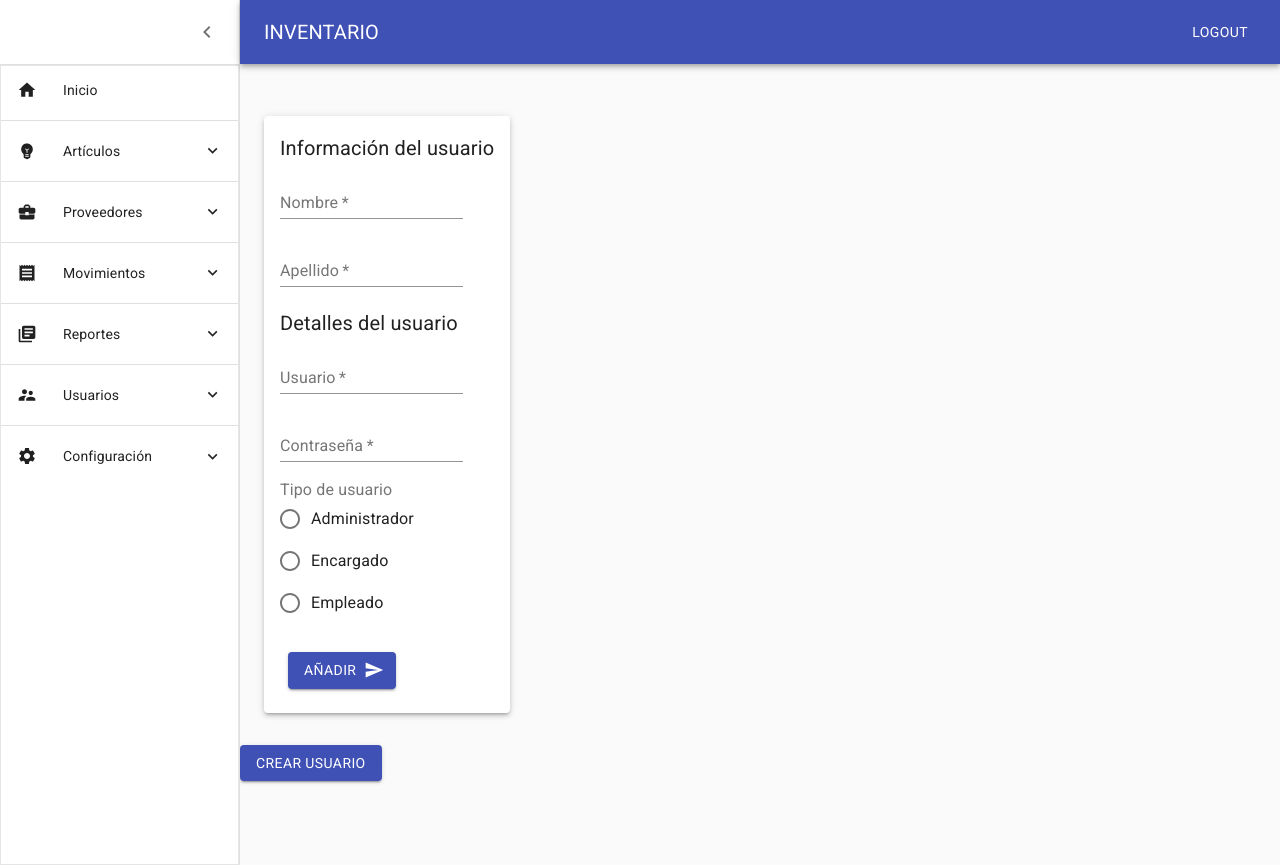
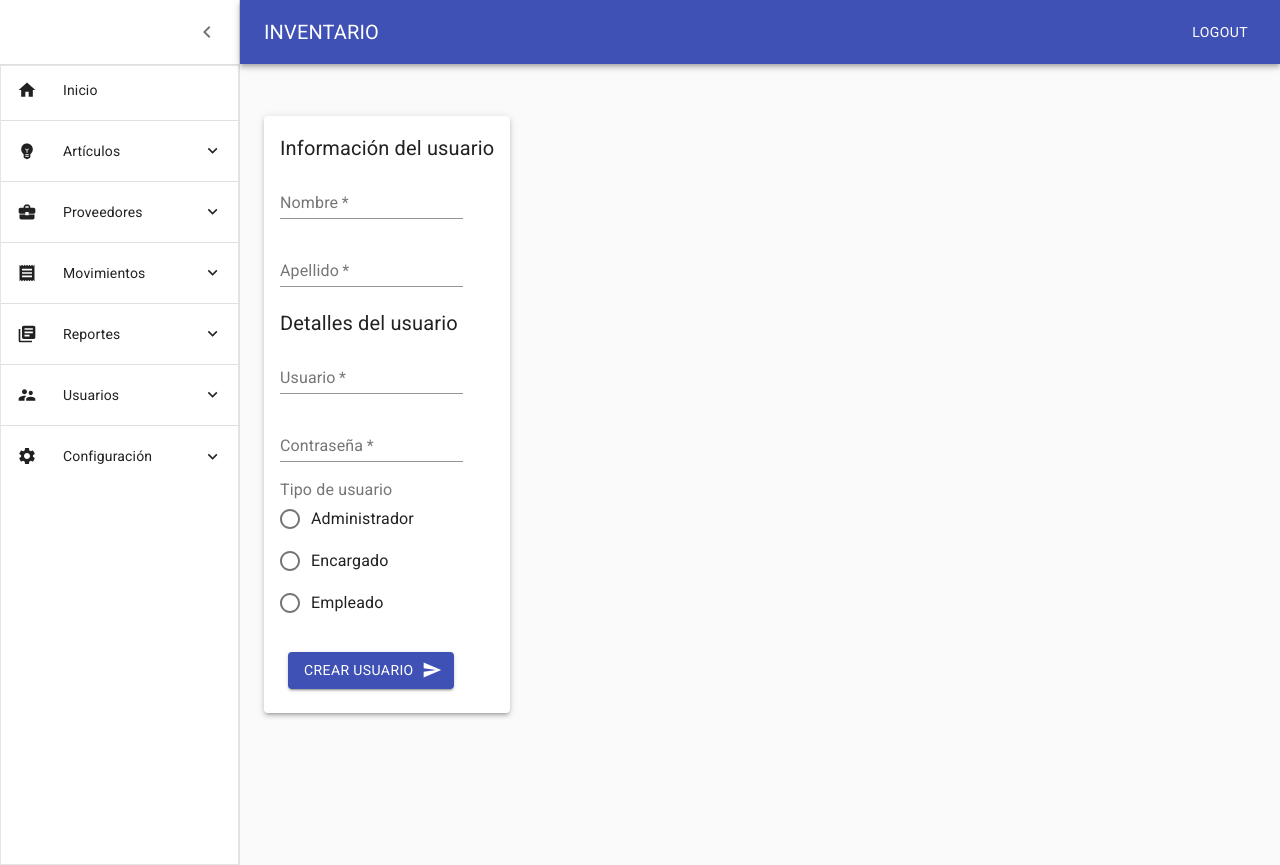
Before and after one commit to AngelDavila1997/inventory-management, a React (Create React App) app: page /addnewuser in a window 1280 px wide. Built offline with nearby package versions, Linux system fonts and the light colour scheme.

Commit message:
pop-up manda form

```diff
--- a/src/components/NuevoUsuario.js
+++ b/src/components/NuevoUsuario.js
@@ -84,7 +84,7 @@ function NuevoUsuario(){
                   <Grid container spacing={3}>
                     <Grid item xs={12}>
                       <Paper elevation={3} className={classes.paper}>
-                        <form onSubmit={handleSubmit} >
+                        <form onSubmit={handleSubmit} id="NuevoUsuario">
                           <Typography variant="h6" gutterBottom> Información del usuario </Typography>
 
                           <Grid item xs={12}>
@@ -115,7 +115,9 @@ function NuevoUsuario(){
                           </Grid>
                           <br />
                           <Grid item xs={12}>
-                            <Button type="submit" variant="contained" color="primary" className={classes.button} endIcon={<SendIcon />}> Añadir </Button>
+                          <Button variant="contained" color="primary" className={classes.button} endIcon={<SendIcon />} onClick={handleClickOpen}>
+                            CREAR USUARIO
+                          </Button>
                           </Grid>
                         </form>
                       </Paper>
@@ -126,9 +128,7 @@ function NuevoUsuario(){
             </div>
 
 }
-        <Button variant="contained" color="primary" onClick={handleClickOpen}>
-          CREAR USUARIO
-        </Button>
+
         <Dialog
           fullScreen={fullScreen}
           open={open}
@@ -145,7 +145,13 @@ function NuevoUsuario(){
             <Button autoFocus onClick={handleClose} color="primary">
               Cancelar
             </Button>
-            <Button onClick={handleClose} color="primary" autoFocus>
+            <Button
+            onClick={handleClose}
+            color="primary"
+            autoFocus
+            type="submit"
+            form="NuevoUsuario"
+            >
               Aceptar
             </Button>
           </DialogActions>
```
